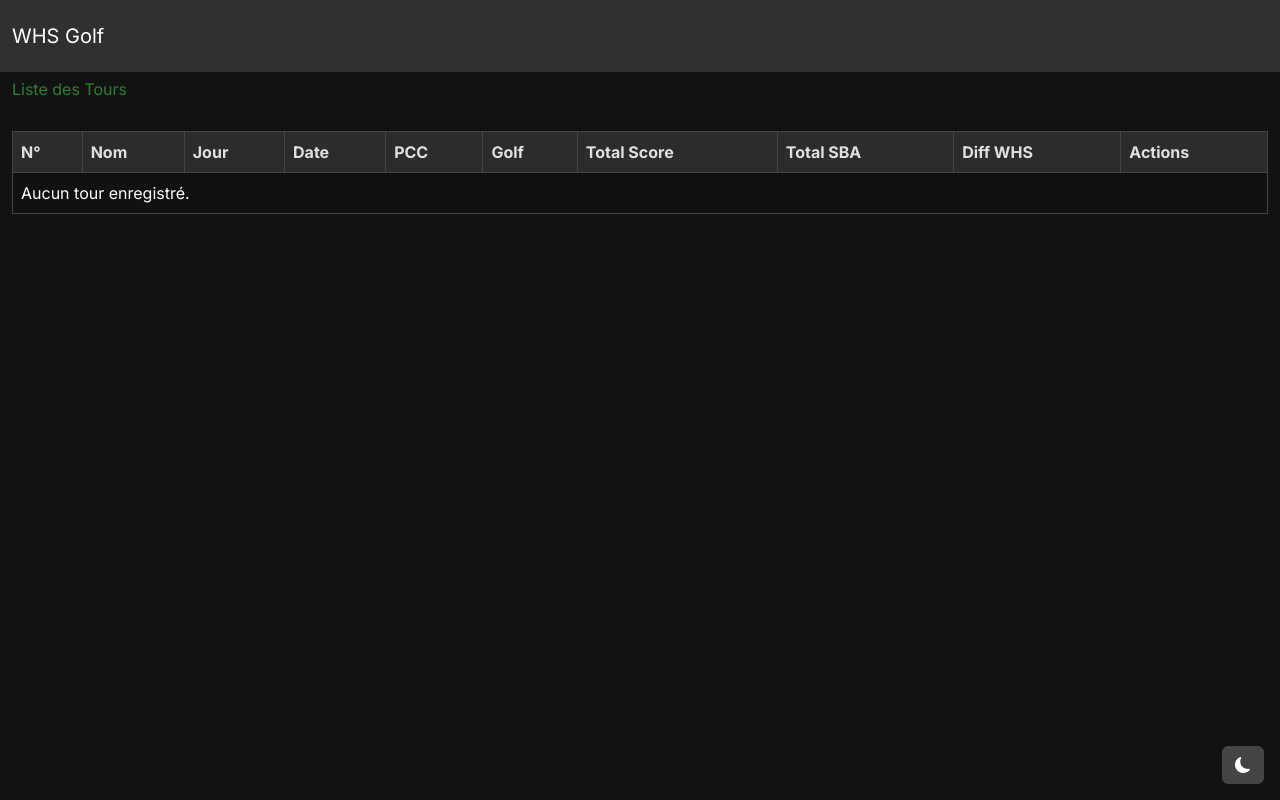
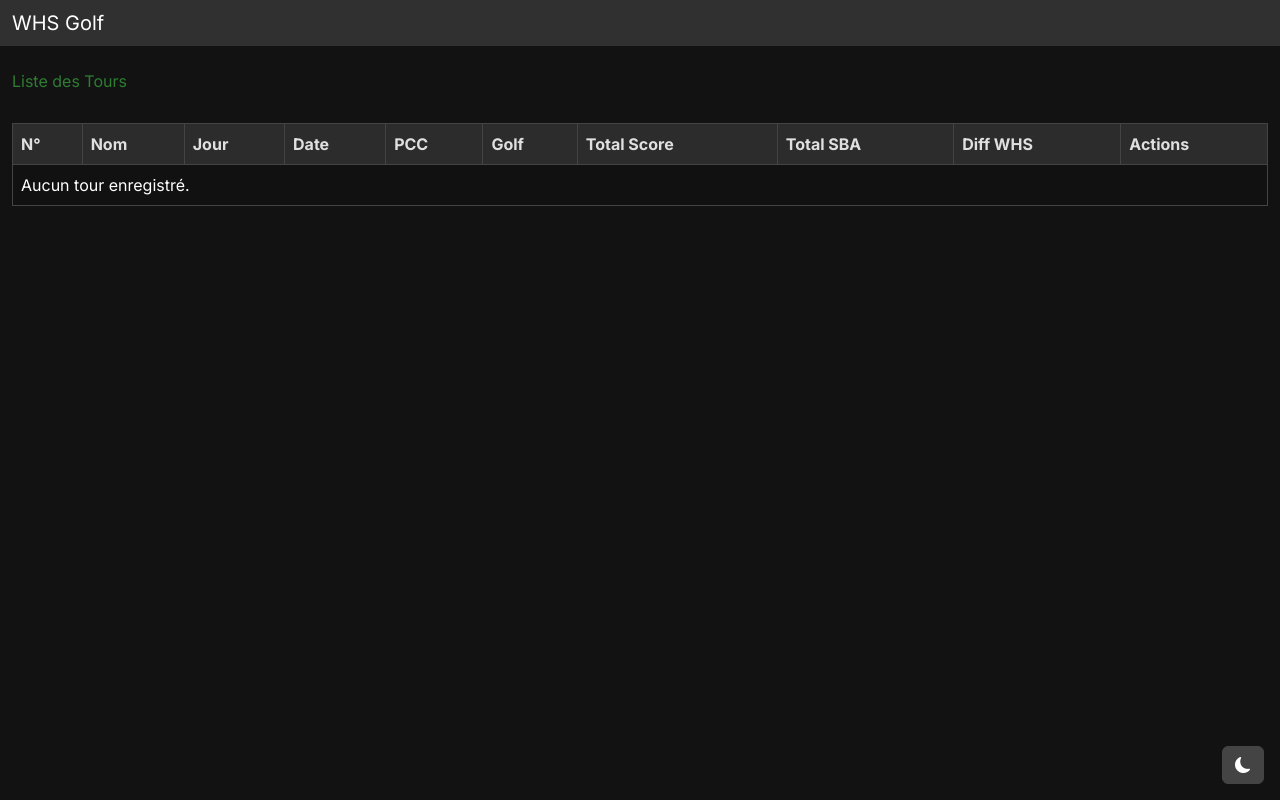
Before and after one commit to djemartin/index_WHS, a Flask app: page / in a window 1280 px wide. Run offline with Flask 3, Linux system fonts and the light colour scheme; the visitor is signed in with stand-in values (Sample User, id 1); data that the repository does not hold is empty; some libraries are stand-ins or nearby versions.

Commit message:
Add navigation links and reduce navbar size

```diff
--- a/static/styles.css
+++ b/static/styles.css
@@ -28,7 +28,18 @@ body {
   color: var(--golf-text);
   min-height: 100vh;
   transition: background-color 0.3s ease, color 0.3s ease;
-  padding-top: 56px; /* offset for fixed navbar */
+  padding-top: 48px; /* offset for reduced navbar */
+}
+
+/* Reduce navbar height */
+.navbar {
+  padding-top: 0.25rem;
+  padding-bottom: 0.25rem;
+}
+.navbar-brand,
+.navbar-nav .nav-link {
+  padding-top: 0.25rem;
+  padding-bottom: 0.25rem;
 }
 
 h1, h2, h3, h4, h5, h6 {
--- a/templates/layout.html
+++ b/templates/layout.html
@@ -37,7 +37,7 @@
     </script>
 </head>
 <body class="dark-theme">
-<nav class="navbar navbar-expand-lg navbar-dark bg-dark fixed-top">
+<nav class="navbar navbar-expand-lg navbar-dark bg-dark fixed-top py-1">
   <div class="container-fluid">
     <a class="navbar-brand" href="{{ url_for('index') }}">WHS Golf</a>
     <button class="navbar-toggler" type="button" data-bs-toggle="collapse" data-bs-target="#navbarNav" aria-controls="navbarNav" aria-expanded="false" aria-label="Toggle navigation">
@@ -45,6 +45,7 @@
     </button>
     <div class="collapse navbar-collapse" id="navbarNav">
       <ul class="navbar-nav">
+        <li class="nav-item"><a class="nav-link" href="{{ url_for('index') }}">Accueil</a></li>
         <li class="nav-item"><a class="nav-link" href="{{ url_for('add_tour') }}">Ajouter un Tour</a></li>
         <li class="nav-item"><a class="nav-link" href="{{ url_for('start_score') }}">Nouvelle Carte</a></li>
         <li class="nav-item"><a class="nav-link" href="{{ url_for('manage_golf') }}">Gérer les Golfs</a></li>
```
